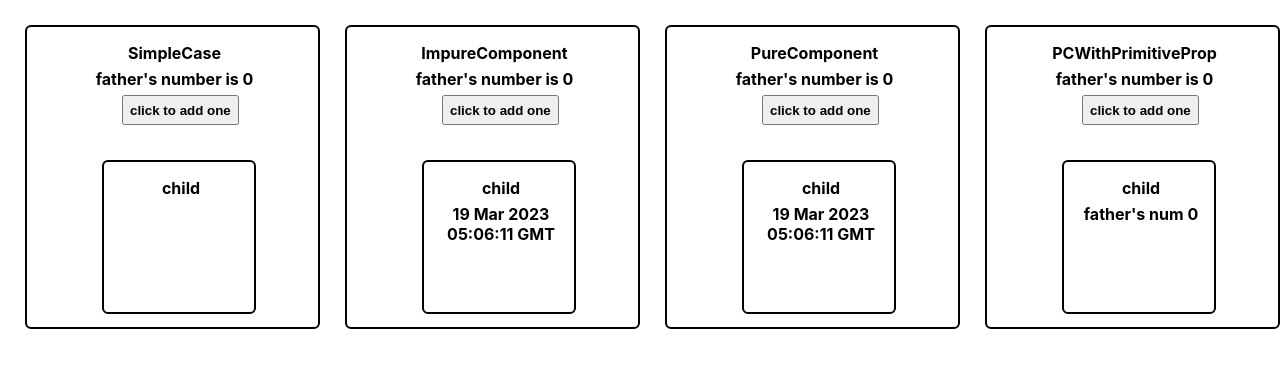
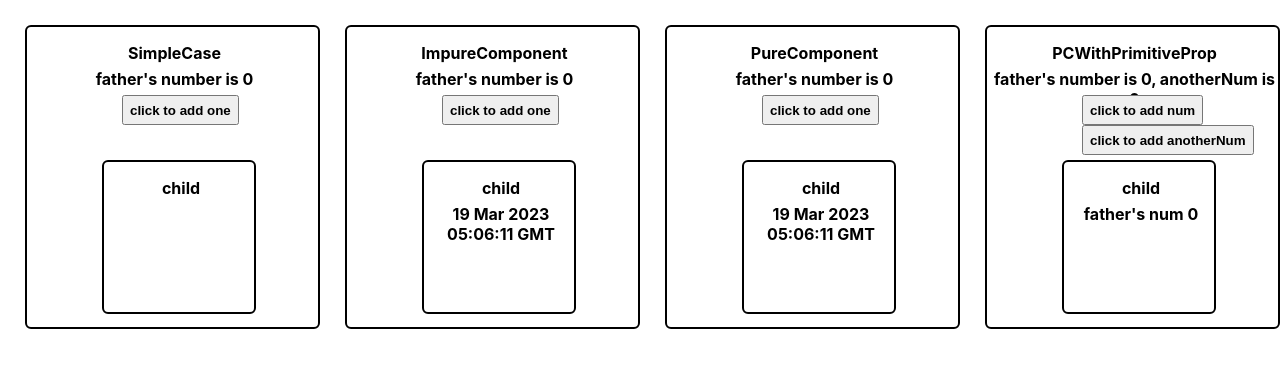
Before and after one commit to shurintou/when-react-re-renders, a React (Create React App) app: page / in a window 1280 px wide. Shown: the top 368 px of the page. Built offline with nearby package versions, Linux system fonts and the light colour scheme.

Commit message:
chore: to add anotherNum to PCWithPrimitiveProp fatherComponent.

```diff
--- a/src/components/PCWithPrimitiveProp/childComponent.jsx
+++ b/src/components/PCWithPrimitiveProp/childComponent.jsx
@@ -3,7 +3,7 @@ const ChildComponent = (props) => {
     console.log('ChildComponent function was called.')
 
     return (
-        <div className={'child'} style={{ marginTop: '35px', marginLeft: '75px' }}>
+        <div className={'child'} style={{ marginTop: '5px', marginLeft: '75px' }}>
             <p>child</p>
             <p>father's num {props.fatherNum}</p>
         </div>
--- a/src/components/PCWithPrimitiveProp/fatherComponent.jsx
+++ b/src/components/PCWithPrimitiveProp/fatherComponent.jsx
@@ -5,12 +5,14 @@ const FatherComponent = () => {
     console.log('FatherComponent function was called.')
 
     const [num, setNum] = useState(0)
+    const [anotherNum, setAnotherNum] = useState(0)
 
     return (
         <div className={'father'}>
             <p>PCWithPrimitiveProp</p>
-            <p>father's number is {num}</p>
-            <button onClick={() => setNum(num + 1)}>click to add one</button>
+            <p>father's number is {num}, anotherNum is {anotherNum}</p>
+            <button onClick={() => setNum(num + 1)}>click to add num</button>
+            <button onClick={() => setAnotherNum(anotherNum + 1)}>click to add anotherNum</button>
             <ChildComponent fatherNum={num} />
         </div>
     )
```
